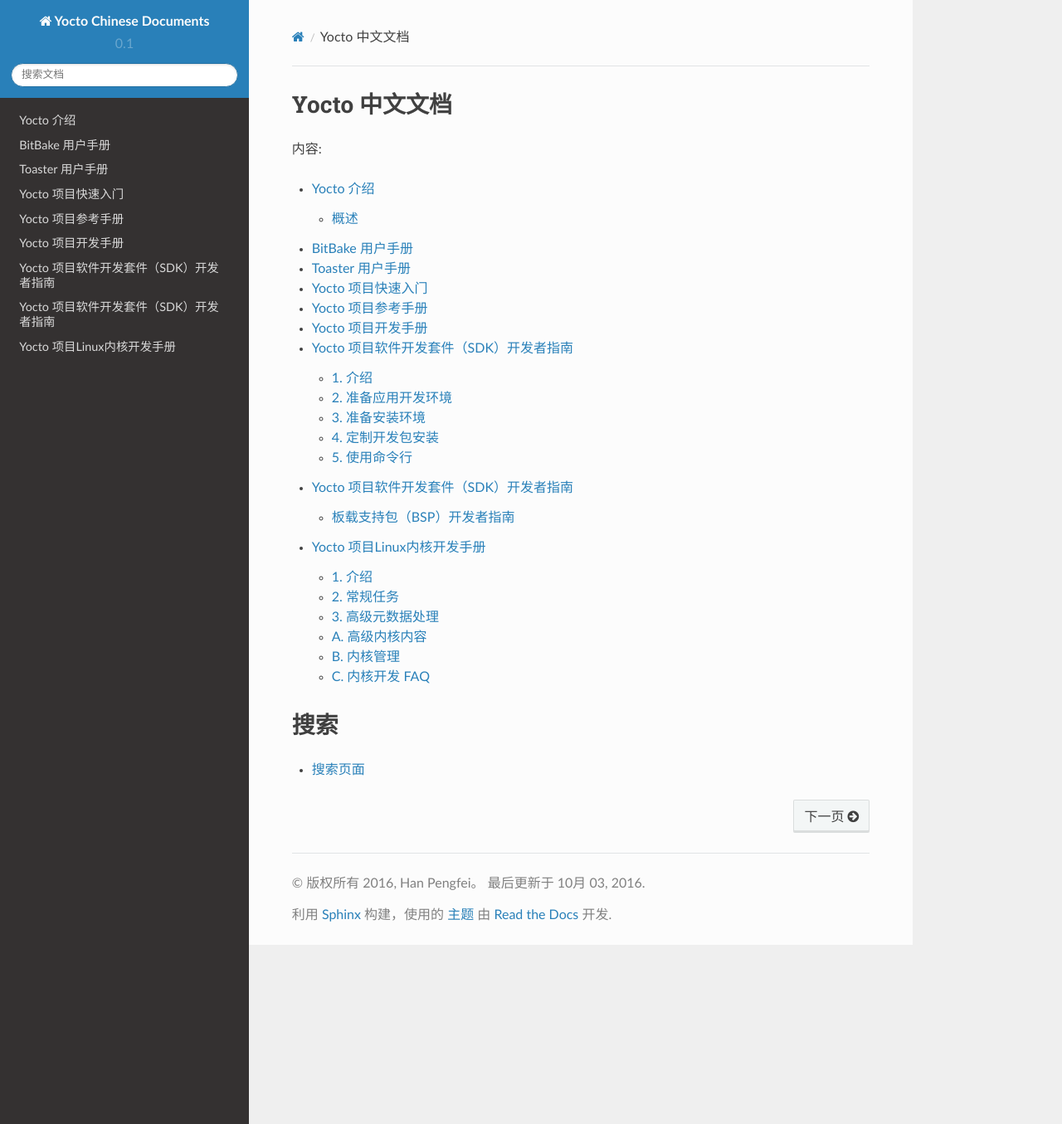
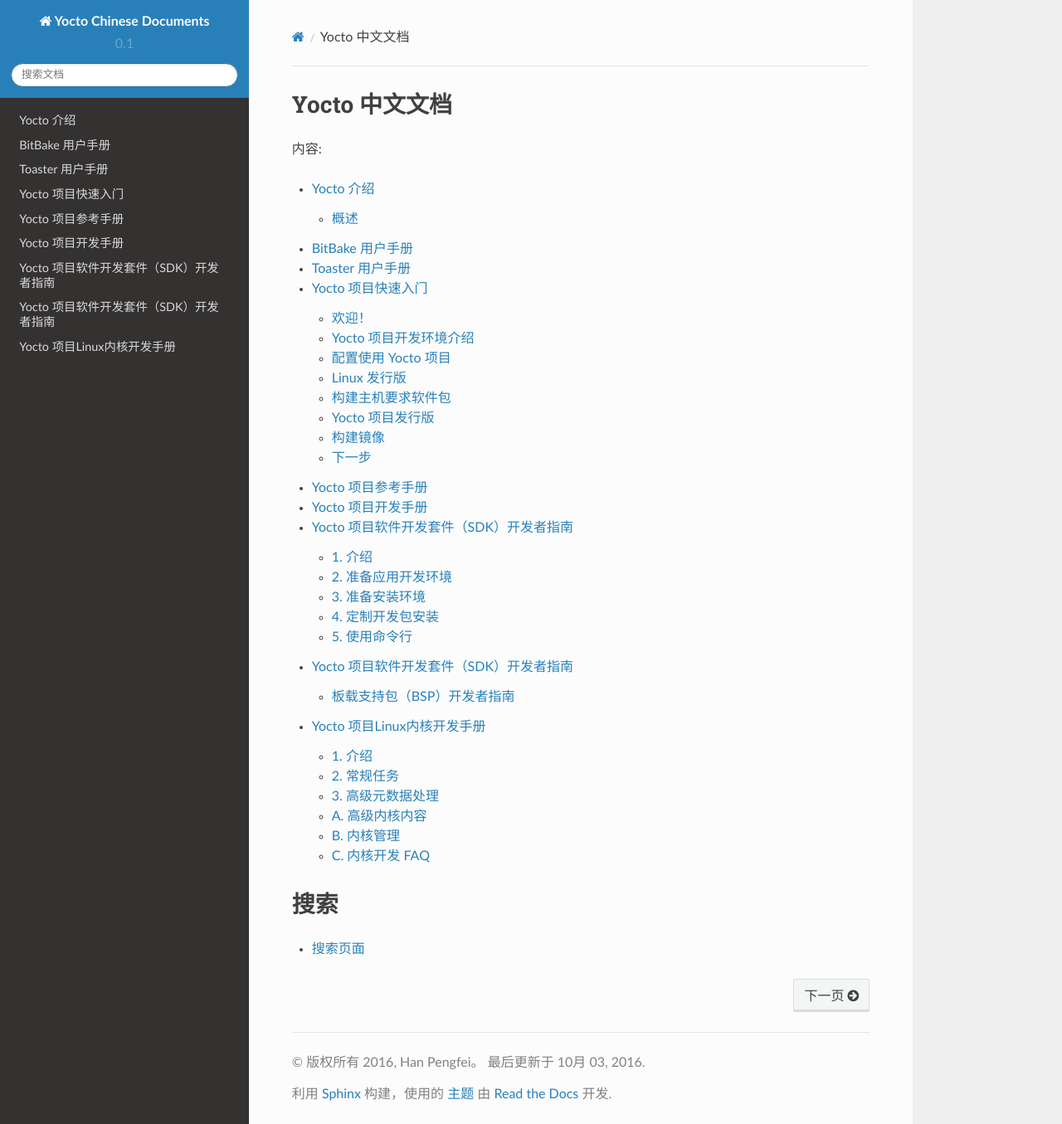
Before and after one commit to faihung/yocto-cn, a Sphinx documentation site: the page built from source/index.rst, in a window 1280 px wide and 1355 px high. Shown: the whole window at 83% size. Built offline with Sphinx 7.4.7 and the Read the Docs theme 2.0.0, drawn with Linux system fonts in a browser that asks for light colours; formulas are drawn with MathJax 3; some of the changed lines change nothing that is shown.

Commit message:
Update yocto guide

```diff
--- a/source/cn/Yocto项目快速入门.rst
+++ b/source/cn/Yocto项目快速入门.rst
@@ -1,3 +1,46 @@
 ====================================================================
 Yocto 项目快速入门
 ====================================================================
+版权所有 © Linux 基金会
+所有对本文档的拷贝，发布，以及修改都需要遵循知识共享组织（CC组织）的 `Creative Commons Attribution-Share Alike 2.0 UK:England & Wales <http://creativecommons.org/licenses/by-sa/2.0/uk/>`_
+
+.. note::
+
+   如果需要获取与 Yocto 项目版本对应的最新版本使用手册，请参考 Yocto 项目网站的 `Yocto 项目快速入门 <http://www.yoctoproject.org/docs/2.1/yocto-project-qs/yocto-project-qs.html>`_。
+
+欢迎！
+====================================================================
+
+欢迎使用 Yocto 项目！ Yocto 项目市一个开源合作项目，面向嵌入式 Linux 系统开发人员。 与其他系统相比，Yocto 项目使用基于 OpenEmbedded(OE) 项目的构建环境，使用 `BitBake <http://www.yoctoproject.org/docs/2.1/dev-manual/dev-manual.html#bitbake-term>`_ 工具来构建完整的 Linux 镜像， BitBake 和 OE 组建一起构成一个参考构建环境，以前称之为 `Pokey <http://www.yoctoproject.org/docs/2.1/dev-manual/dev-manual.html#poky>`_ 。
+
+如果您没有一个可供使用的 Linux 系统，并且希望尝试运行 Yocto 项目，您可以考虑使用 Yocto 项目构建虚拟实例，该构建工具应用允许您在非 Linux 开发环境中基于 Yocto 项目构建和引导定制的嵌入式 Linux 镜像。更多信息参考 `Yocto 项目构建虚拟实例  <https://www.yoctoproject.org/tools-resources/projects/build-appliance>`_ 。
+
+该快速入门教程是为了方便您可以快速的配置构建主机以使用 Yocto 项目，然后构建一些 Linux 镜像。相比 Yocto 项目大量的细节和它非常多的功能，该快速入门仅提供了您在所支持的 Linux 构建主机上尝试 Yocto 项目所需要了解的最少量的信息。阅读和使用快速入门可以让您对 Yocto 项目究竟是什么，如何使用核心的部分有一个基本的了解。您需要根据教程的指导生成两个镜像：一个用于虚拟化，另一个用于确定的硬件引导。
+
+Yocto 项目开发环境介绍
+====================================================================
+
+
+配置使用 Yocto 项目
+====================================================================
+
+Linux 发行版
+====================================================================
+
+
+构建主机要求软件包
+====================================================================
+
+
+
+Yocto 项目发行版
+====================================================================
+
+
+构建镜像
+====================================================================
+
+
+
+下一步
+====================================================================
```
